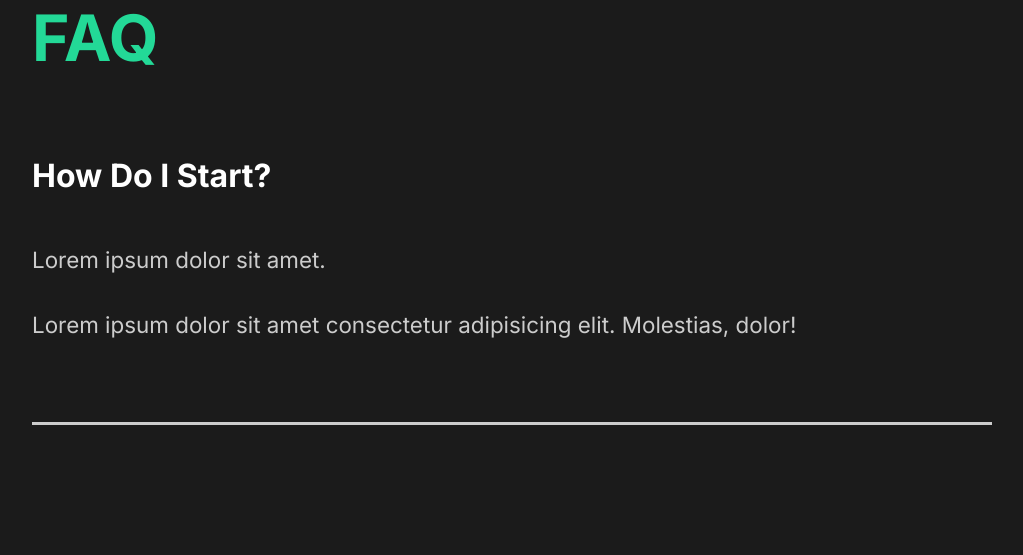
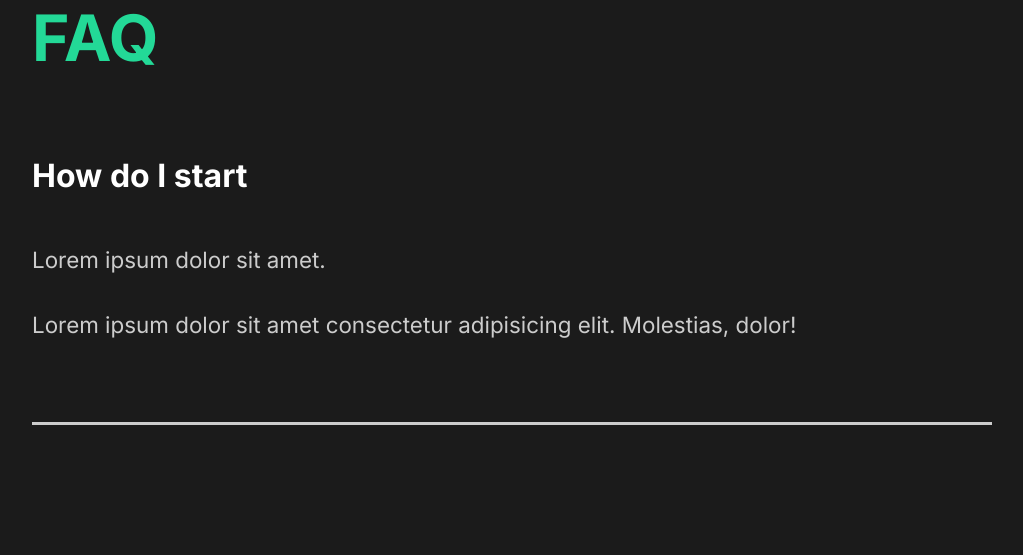
Before and after one commit to eddiebass/react-website, a React (Create React App) app: page / in a window 1280 px wide. Shown: the part 2309-2864 px from the top of the page, without its empty margins (128-1151 px from the left). Built offline with nearby package versions, Linux system fonts and the light colour scheme.

Commit message:
add reusable component for FAQ section

```diff
--- a/src/components/Faq.js
+++ b/src/components/Faq.js
@@ -1,6 +1,8 @@
 import React from "react";
 import styled from "styled-components";
 import { About } from "../styles";
+import Toggle from "./Toggle";
+import { AnimateSharedLayout } from "framer-motion";
 
 const Faq = () => {
 	return (
@@ -8,53 +10,45 @@
 			<h2>
 				Any Questions <span>FAQ</span>
 			</h2>
-			<div className="question">
-				<h4>How Do I Start?</h4>
+			<AnimateSharedLayout>
+				<Toggle title="How do I start">
 					<div className="answer">
 						<p>Lorem ipsum dolor sit amet.</p>
 						<p>
-						Lorem ipsum dolor sit amet consectetur adipisicing elit. Molestias,
-						dolor!
+							Lorem ipsum dolor sit amet consectetur adipisicing elit.
+							Molestias, dolor!
 						</p>
 					</div>
-				<div className="faq-line"></div>
-			</div>
+				</Toggle>
 
-			<div className="question">
-				<h4>Daily Schedule</h4>
+				<Toggle title="Daily Schedule">
 					<div className="answer">
 						<p>Lorem ipsum dolor sit amet.</p>
 						<p>
-						Lorem ipsum dolor sit amet consectetur adipisicing elit. Molestias,
-						dolor!
+							Lorem ipsum dolor sit amet consectetur adipisicing elit.
+							Molestias, dolor!
 						</p>
 					</div>
-				<div className="faq-line"></div>
-			</div>
-
-			<div className="question">
-				<h4>Different Payment Methods</h4>
+				</Toggle>
+				<Toggle title="Different Payment Methods">
 					<div className="answer">
 						<p>Lorem ipsum dolor sit amet.</p>
 						<p>
-						Lorem ipsum dolor sit amet consectetur adipisicing elit. Molestias,
-						dolor!
+							Lorem ipsum dolor sit amet consectetur adipisicing elit.
+							Molestias, dolor!
 						</p>
 					</div>
-				<div className="faq-line"></div>
-			</div>
-
-			<div className="question">
-				<h4>What Products Do You Offer?</h4>
+				</Toggle>
+				<Toggle title="What Products Do You Offer?">
 					<div className="answer">
 						<p>Lorem ipsum dolor sit amet.</p>
 						<p>
-						Lorem ipsum dolor sit amet consectetur adipisicing elit. Molestias,
-						dolor!
+							Lorem ipsum dolor sit amet consectetur adipisicing elit.
+							Molestias, dolor!
 						</p>
 					</div>
-				<div className="faq-line"></div>
-			</div>
+				</Toggle>
+			</AnimateSharedLayout>
 		</FaqSet>
 	);
 };
--- /dev/null
+++ b/src/components/Toggle.js
@@ -0,0 +1,17 @@
+// REUSEABLE COMPONENT
+import React, { useState } from "react";
+import { motion } from "framer-motion";
+
+const Toggle = ({ children, title }) => {
+	console.log(children);
+	const [toggle, setToggle] = useState(true);
+	return (
+		<motion.div layout className="question" onClick={() => setToggle(!toggle)}>
+			<motion.h4 layout>{title}</motion.h4>
+			{toggle ? children : ""}
+			<div className="faq-line"></div>
+		</motion.div>
+	);
+};
+
+export default Toggle;
```
Also changed, not shown: 1 other file (tests, documents, lock files or other folders). Lines whose indentation alone changed are shown as unchanged.
